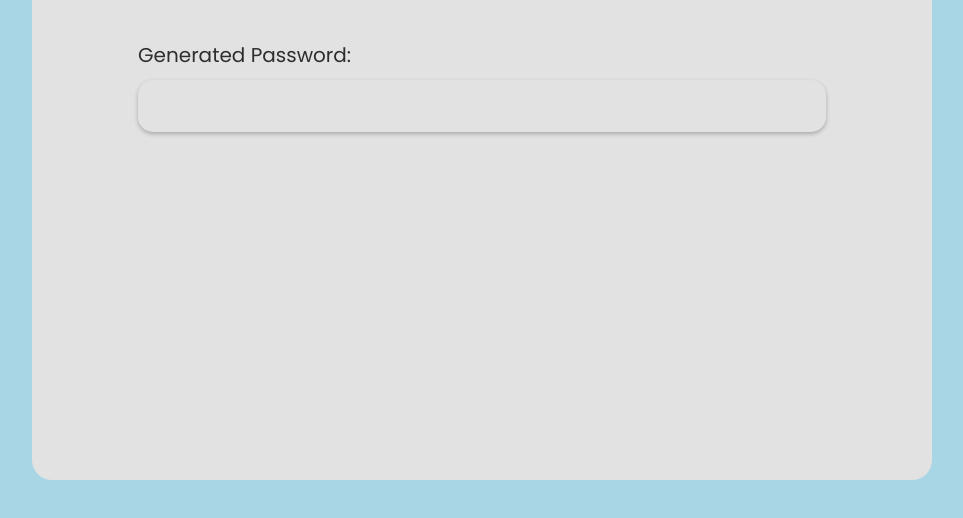
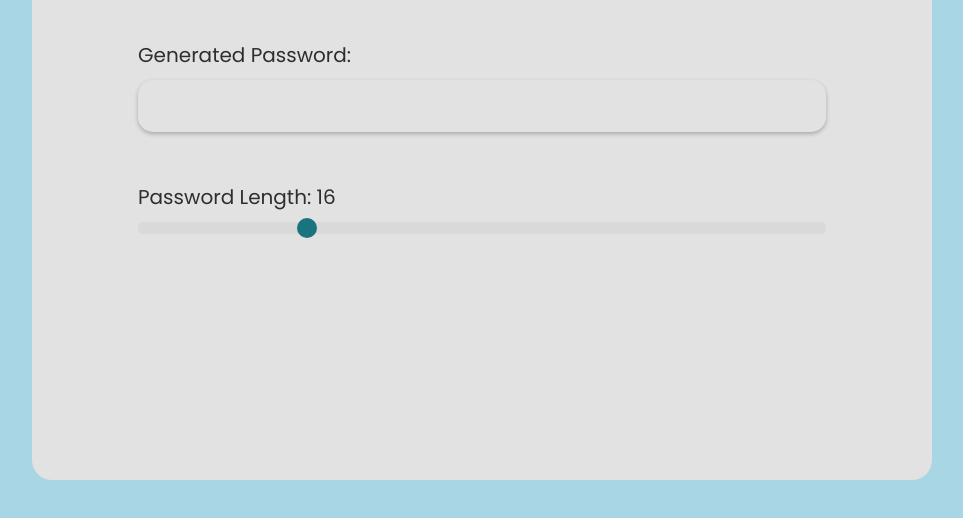
Before and after one commit to coisocoisado/Password-Generator, a plain HTML site: page index.html in a window 1280 px wide. Shown: the part 220-738 px from the top of the page, without its empty margins (158-1121 px from the left). Drawn offline with Linux system fonts and the light colour scheme.

Commit message:
add length slider

```diff
--- a/index.html
+++ b/index.html
@@ -19,6 +19,10 @@
                 <span>Generated Password:</span>
                 <input type="text" readonly id="pwd-output">
             </div>
+            <div id="length-div">
+                <span>Password Length: <span id="psw-length"></span></span>
+                <input type="range" min="1" max="64" value="16" id="slider">
+            </div>
         </div>
     </div>
     <script src="script.js"></script>
--- a/script.js
+++ b/script.js
@@ -0,0 +1,10 @@
+const pwdLength = document.getElementById("psw-length")
+const slider = document.getElementById("slider")
+
+// make the span the current value so it is not empty
+pwdLength.innerHTML = slider.value
+
+// when the slider changes its value then update the span
+slider.oninput = function() {
+    pwdLength.innerHTML = slider.value
+}
--- a/style.css
+++ b/style.css
@@ -63,3 +63,49 @@
     box-shadow: 0 2px 4px rgba(0, 0, 0, 0.25);
     background: #E2E2E2;
 }
+
+#length-div {
+    display: flex;
+    flex-direction: column;
+    margin-top: 50px;
+    color: #2E2E2E;
+    font-size: 20px;
+    font-weight: 400;
+}
+
+#slider {
+    width: 688px;
+    height: 12px;
+    margin-top: 10px;
+    appearance: none;
+    border-radius: 5px;
+    background: #D9D9D9;
+}
+
+#slider::-webkit-slider-thumb {
+    appearance: none;
+    width: 20px;
+    height: 20px;
+    background: #19747E;
+    border-radius: 50%;
+    cursor: pointer;
+    transition: outline 0.1s;
+}
+
+#slider::-webkit-slider-thumb:hover {
+    outline: 7px solid rgba(0, 0, 0, 0.1);
+}
+
+/* firefox compatibility */
+#slider::-moz-range-thumb {
+    width: 25px;
+    height: 25px;
+    border-radius: 50%;
+    background: #19747E;
+    cursor: pointer;
+    transition: outline 0.1s;
+  }
+
+#slider::-moz-range-thumb:hover {
+    outline: 7px solid rgba(0, 0, 0, 0.1);
+}
```
